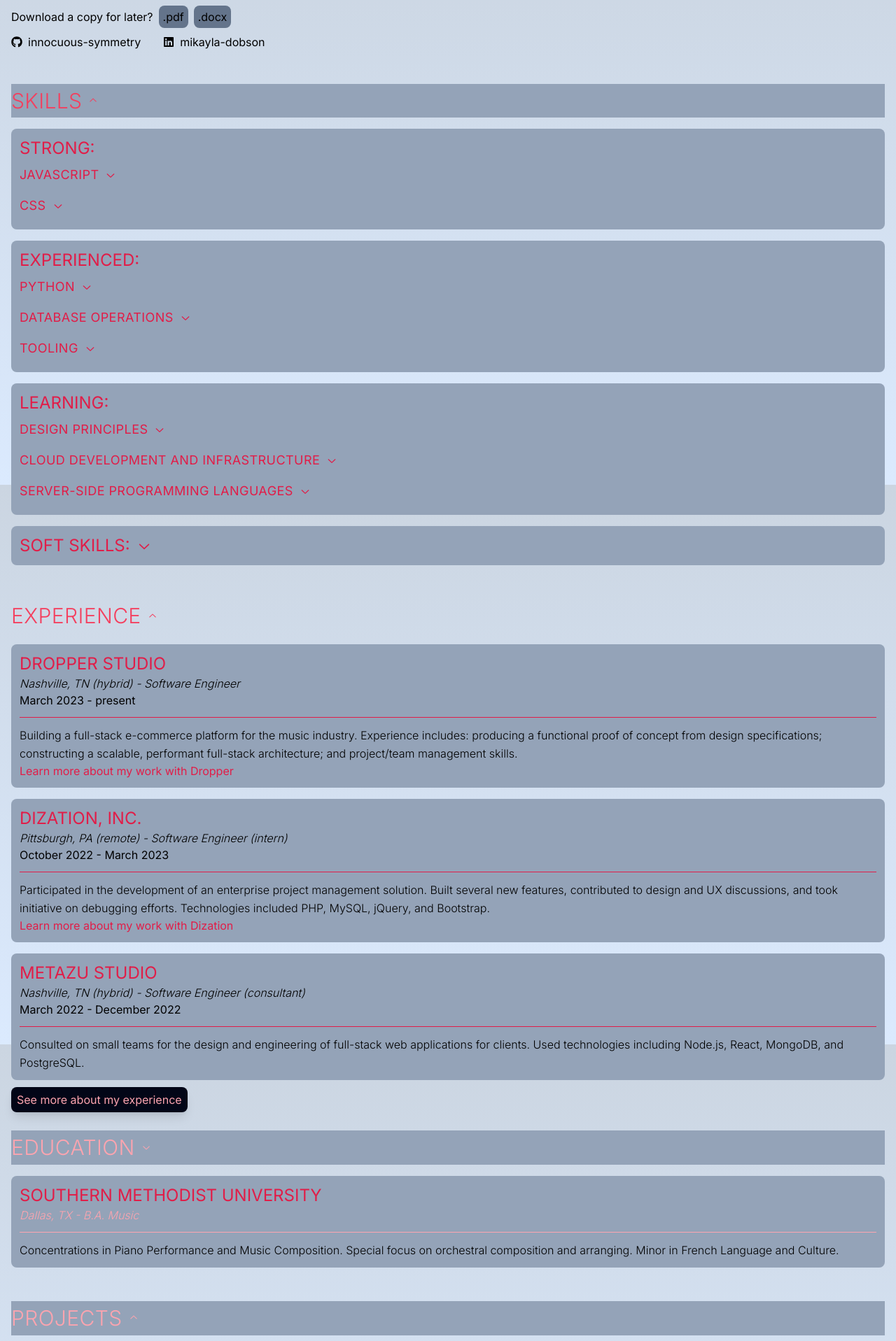
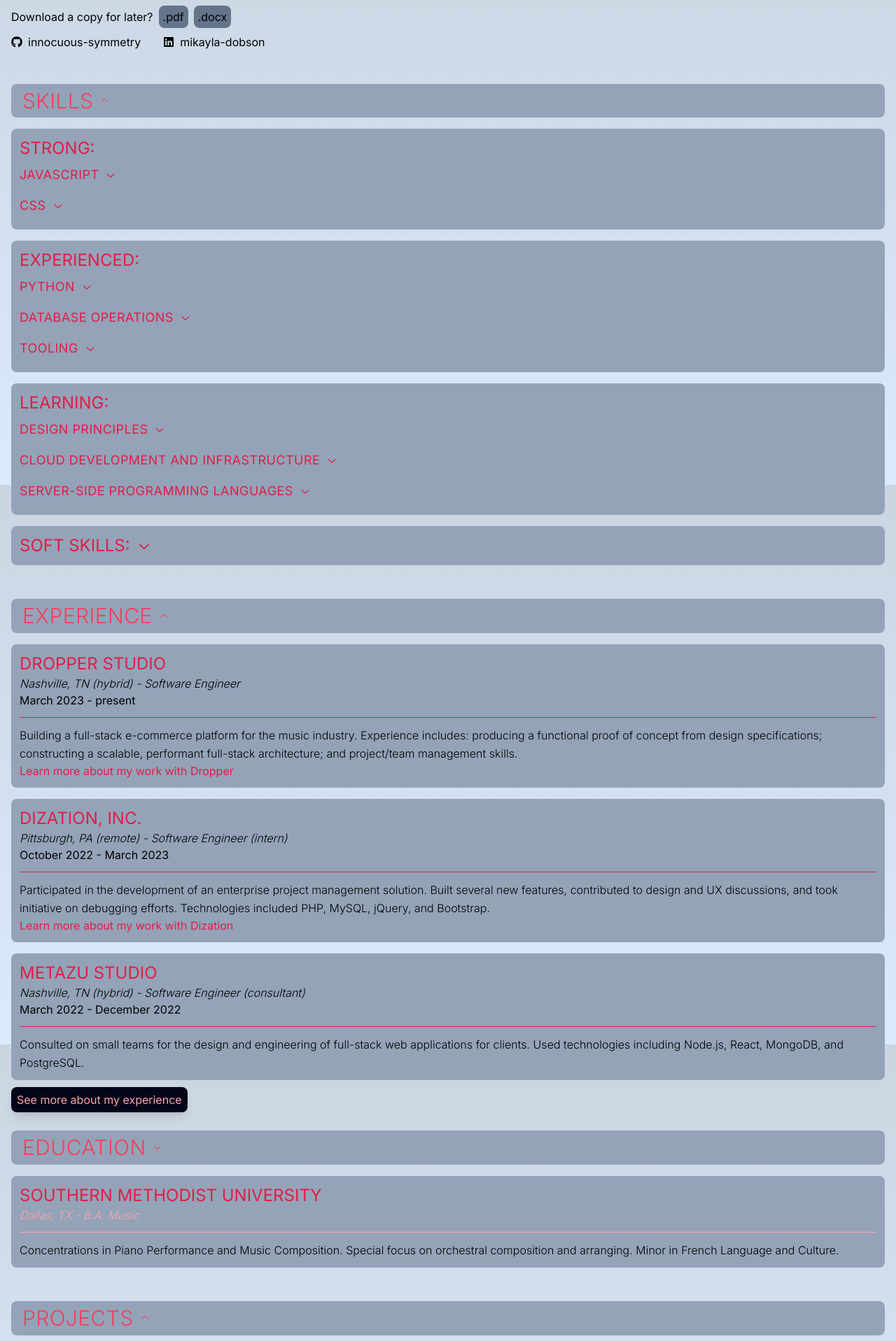
Before and after one commit to innocuous-symmetry/mikayla-dobson-dev, a Next.js app: page /about in a window 1280 px wide. Shown: the part 203-2120 px from the top of the page at 70% size. Built offline with nearby package versions, Linux system fonts and the light colour scheme.

Commit message:
light mode consistency fixes

```diff
--- a/app/about/page.tsx
+++ b/app/about/page.tsx
@@ -34,7 +34,7 @@
             </section>
 
             <section className="place-self-start mt-8 w-full">
-                <button onClick={() => setSkillsVisible(!skillsVisible)} className={"sticky top-[5.5rem] w-full flex items-center text-rose-500 dark:text-rose-300 uppercase tracking-wide list-none" + (skillsVisible ? " bg-slate-400 dark:bg-black" : "")}>
+                <button onClick={() => setSkillsVisible(!skillsVisible)} className={"sticky top-[5.5rem] w-full flex items-center px-4 rounded-lg text-rose-500 dark:text-rose-300 uppercase tracking-wide list-none" + (skillsVisible ? " bg-slate-400 dark:bg-black" : "")}>
                     <span className="font-light text-3xl leading-relaxed">Skills</span>
                     <RxChevronDown className={`ml-2 transition ${skillsVisible ? "rotate-180" : "rotate-0"}`} />
                 </button>
@@ -42,7 +42,7 @@
             </section>
 
             <section className="place-self-start mt-8 w-full">
-                <button onClick={() => setExperienceVisible(!experienceVisible)} className={"sticky top-[5.5rem] w-full flex items-center text-rose-500 dark:text-rose-300 uppercase tracking-wide list-none" + (experienceVisible ? "bg-slate-400 dark:bg-black" : "")}>
+                <button onClick={() => setExperienceVisible(!experienceVisible)} className={"sticky top-[5.5rem] w-full flex items-center px-4 rounded-lg text-rose-500 dark:text-rose-300 uppercase tracking-wide list-none " + (experienceVisible ? "bg-slate-400 dark:bg-black" : "")}>
                     <span className="font-light text-3xl leading-relaxed">Experience</span>
                     <RxChevronDown className={`ml-2 transition ${experienceVisible ? "rotate-180" : "rotate-0"}`} />
                 </button>
@@ -50,7 +50,7 @@
             </section>
 
             <section className="place-self-start mt-8 w-full">
-                <button onClick={() => setEducationVisible(!educationVisible)} className={"sticky top-[5.5rem] w-full flex items-center text-rose-300 uppercase tracking-wide list-none" + (educationVisible ? " bg-slate-400 dark:bg-black" : "")}>
+                <button onClick={() => setEducationVisible(!educationVisible)} className={"sticky top-[5.5rem] w-full flex items-center px-4 rounded-lg text-rose-500 dark:text-rose-300 uppercase tracking-wide list-none" + (educationVisible ? " bg-slate-400 dark:bg-black" : "")}>
                     <h2 className="font-light text-3xl leading-relaxed">Education</h2>
                     <RxChevronDown className={`ml-2 transition ${educationVisible ? "rotate-0" : "rotate-180"}`} />
                 </button>
@@ -69,7 +69,7 @@
             </section>
 
             <section className="place-self-start mt-8 w-full">
-                <button onClick={() => setProjectsVisible(!projectsVisible)} className={"sticky top-[5.5rem] w-full flex items-center text-rose-300 uppercase tracking-wide list-none " + (projectsVisible ? " bg-slate-400 dark:bg-black" : "")}>
+                <button onClick={() => setProjectsVisible(!projectsVisible)} className={"sticky top-[5.5rem] w-full flex items-center px-4 rounded-lg text-rose-500 dark:text-rose-300 uppercase tracking-wide list-none " + (projectsVisible ? " bg-slate-400 dark:bg-black" : "")}>
                     <h2 className="font-light text-3xl leading-relaxed">Projects</h2>
                     <RxChevronDown className={`ml-2 transition ${projectsVisible ? "rotate-180" : "rotate-0"}`} />
                 </button>
--- a/app/contact/page.tsx
+++ b/app/contact/page.tsx
@@ -12,8 +12,8 @@
     const characterCount = useMemo(() => message.length.toString(), [message]);
 
     return (
-        <div className="min-w-screen min-h-screen bg-gradient-to-b from-black to-darkPlum">
-            <div className="flex flex-col mx-24 items-center">
+        <div className="min-w-screen min-h-screen bg-gradient-to-b from-slate-300 to-purple-300 bg-opacity-40 dark:from-black dark:to-darkPlum">
+            <div className="flex flex-col mx-24 items-center dark:text-white ">
                 <h1 className="text-3xl my-8 place-self-start">Thanks for your interest! I&apos;m looking forward to hearing from you.</h1>
 
                 <form action={testMailerSDK} className="w-full">
@@ -32,7 +32,7 @@
                     <div className="flex flex-col w-full mt-4">
                         <label htmlFor="message">Message</label>
                         <textarea required className="bg-neutral-100 px-1.5 py-1 text-black" value={message} onChange={(e) => setMessage(e.target.value)} name="message" id="message" cols={30} rows={5}></textarea>
-                        <p className={"text-sm " + (parseInt(characterCount) > MESSAGE_LIMIT ? "text-red-500" : "text-white")}>{characterCount}/{MESSAGE_LIMIT}</p>
+                        <p className={"text-sm " + (parseInt(characterCount) > MESSAGE_LIMIT ? "text-red-500" : "text-black dark:text-white")}>{characterCount}/{MESSAGE_LIMIT}</p>
                     </div>
 
                     <button disabled={parseInt(characterCount) > MESSAGE_LIMIT} className="p-2 px-8 mt-8 rounded-lg bg-rose-300 hover:bg-rose-400 text-black" type="submit">Send!</button>
--- a/app/links/page.tsx
+++ b/app/links/page.tsx
@@ -25,10 +25,10 @@
                 </Panel>
             </section>
 
-            <section id="social-media-gallery" className="w-3/5 my-12 flex flex-col items-center bg-black rounded">
-                <h1 className="text-3xl w-full my-8">...or on your favorite social media platform:</h1>
+            <section id="social-media-gallery" className="w-3/5 my-12 flex flex-col items-center bg-black text-white rounded">
+                <h1 className="text-3xl w-full text-center my-8">...or on your favorite social media platform:</h1>
 
-                <div className="flex flex-wrap">
+                <div className="flex justify-center w-full">
                     <SocialMedia
                         label="LinkedIn"
                         href="https://www.linkedin.com/in/mikayla-dobson"
```
